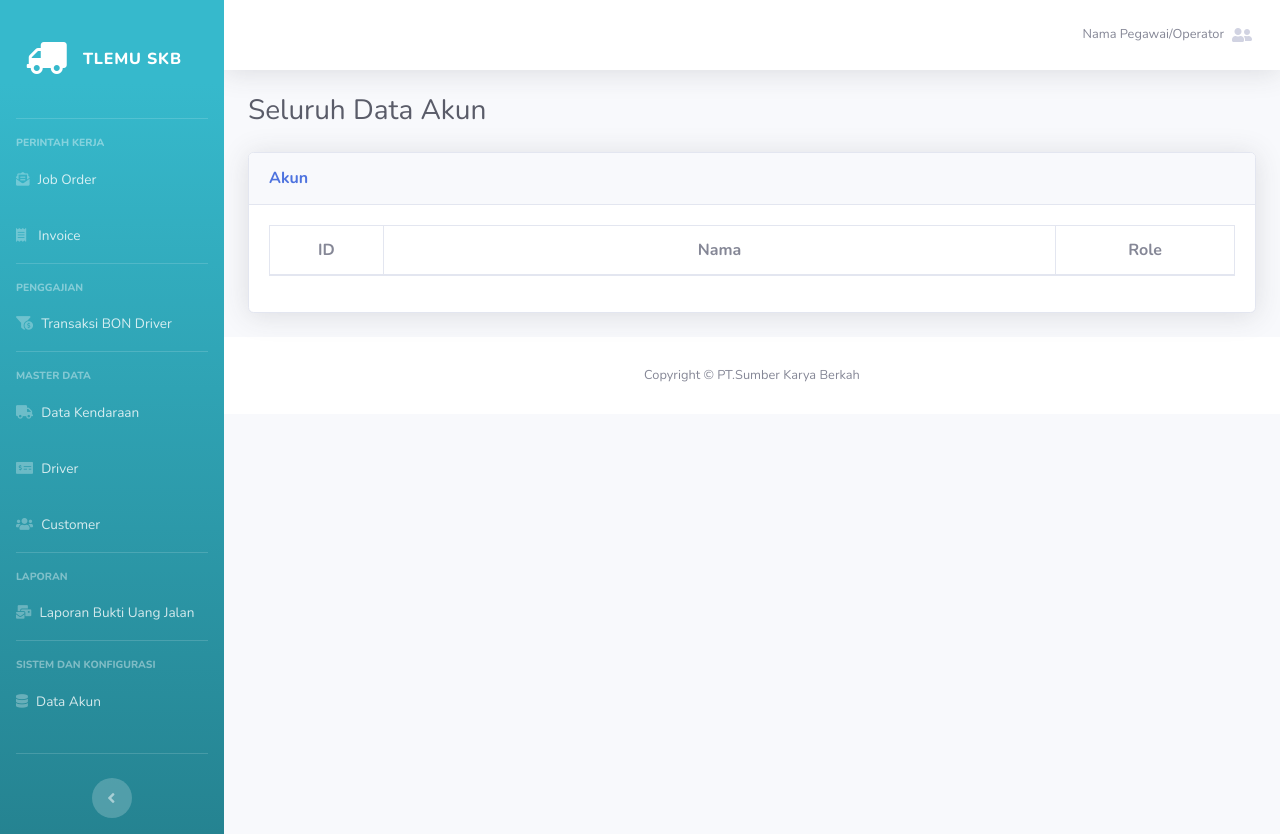
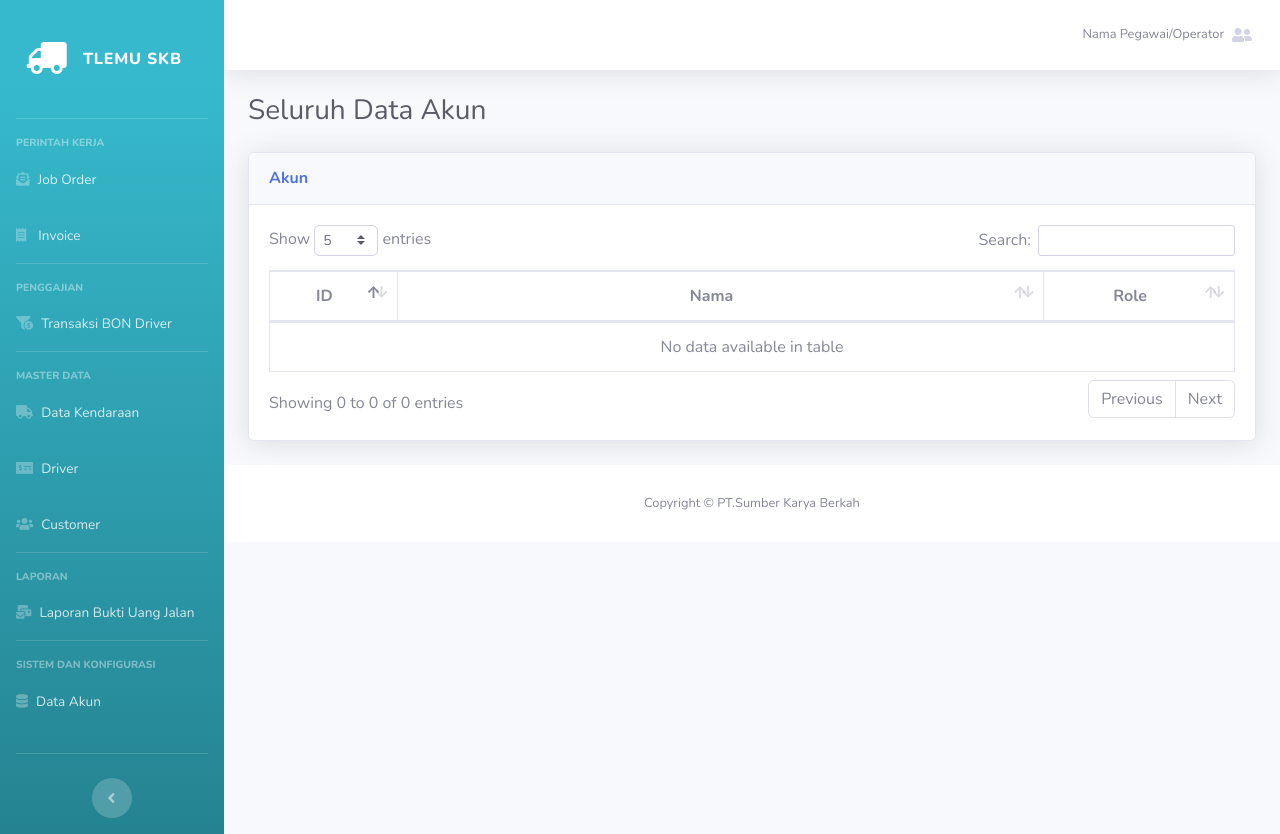
Before and after one commit to aldiindrawan12/SKB, a CodeIgniter app: page /skb/index.php/home/akun in a window 1280 px wide. Run offline with CodeIgniter, Linux system fonts and the light colour scheme; data that the repository does not hold is empty.

Commit message:
Akun Done

```diff
--- a/application/controllers/Home.php
+++ b/application/controllers/Home.php
@@ -216,7 +216,17 @@ class Home extends CI_Controller {
 
 
         // Akun
-        public function view_Akun(){
+
+//Akun
+public function akun()
+{
+$this->load->view('header');
+$this->load->view('sidebar');
+$this->load->view('home/akun');
+$this->load->view('footer');
+}
+
+        public function view_akun(){
             $search = $_POST['search']['value'];
             $limit = $_POST['length'];
             $start = $_POST['start'];
@@ -240,13 +250,6 @@ class Home extends CI_Controller {
         }
 
 
-        //Akun
-        public function akun()
-        {
-        $this->load->view('header');
-        $this->load->view('sidebar');
-        $this->load->view('home/akun');
-        $this->load->view('footer');
-        }
+
 
 }
--- a/application/models/Model_Home.php
+++ b/application/models/Model_Home.php
@@ -268,7 +268,7 @@ class Model_Home extends CI_model
         $this->db->like('akun_id', $search);
         $this->db->or_like('akun_name', $search);
         $this->db->or_like('akun_role', $search);
-        return $this->db->get('skb_customer')->num_rows();
+        return $this->db->get('skb_akun')->num_rows();
     }
 
 
--- a/application/views/footer.php
+++ b/application/views/footer.php
@@ -448,6 +448,8 @@
     </script>
     <!-- End Supir -->
 
+
+
     <!-- invoice -->
     <script> //script datatables Invoice
         $(document).ready(function() {
@@ -725,6 +727,55 @@
         }
     </script>
     <!-- end script angka rupiah -->
+
+     <!-- Akun -->
+     <script> //script datatables customer
+        $(document).ready(function() {
+            var table = null;
+            table = $('#Table-Akun').DataTable({
+                "processing": true,
+                "serverSide": true,
+                "ordering": true,
+                "order": [
+                    [0, 'asc']
+                ],
+                "ajax": {
+                    "url": "<?php echo base_url('index.php/home/view_akun/') ?>",
+                    "type": "POST",
+
+                },
+                "deferRender": true,
+                "aLengthMenu": [
+                    [5, 10, 30, 50, 100],
+                    [5, 10, 30, 50, 100]
+                ],
+                "columns": [
+                    {
+                        "data": "akun_id",
+                        className: 'text-center'
+                    },
+                    {
+                        "data": "akun_name"
+                    },
+                    {
+                        "data": "akun_role",
+                        className: 'text-center',
+                        "orderable": true,
+                        render: function(data, type, row) {
+                            if (data == "Super User") {
+                                    let html = "<span class='btn-sm btn-block btn-dark'></i>" + data + "</span>";
+                                    return html;
+                                } else {
+                                    let html = "<span class='btn-sm btn-block btn-light'>" + data + "</span>";
+                                    return html;
+                                }
+                        }
+                    }
+                ]
+            });
+        });
+    </script>
+    <!-- end Akun -->
 </body>
 
 </html>
```
